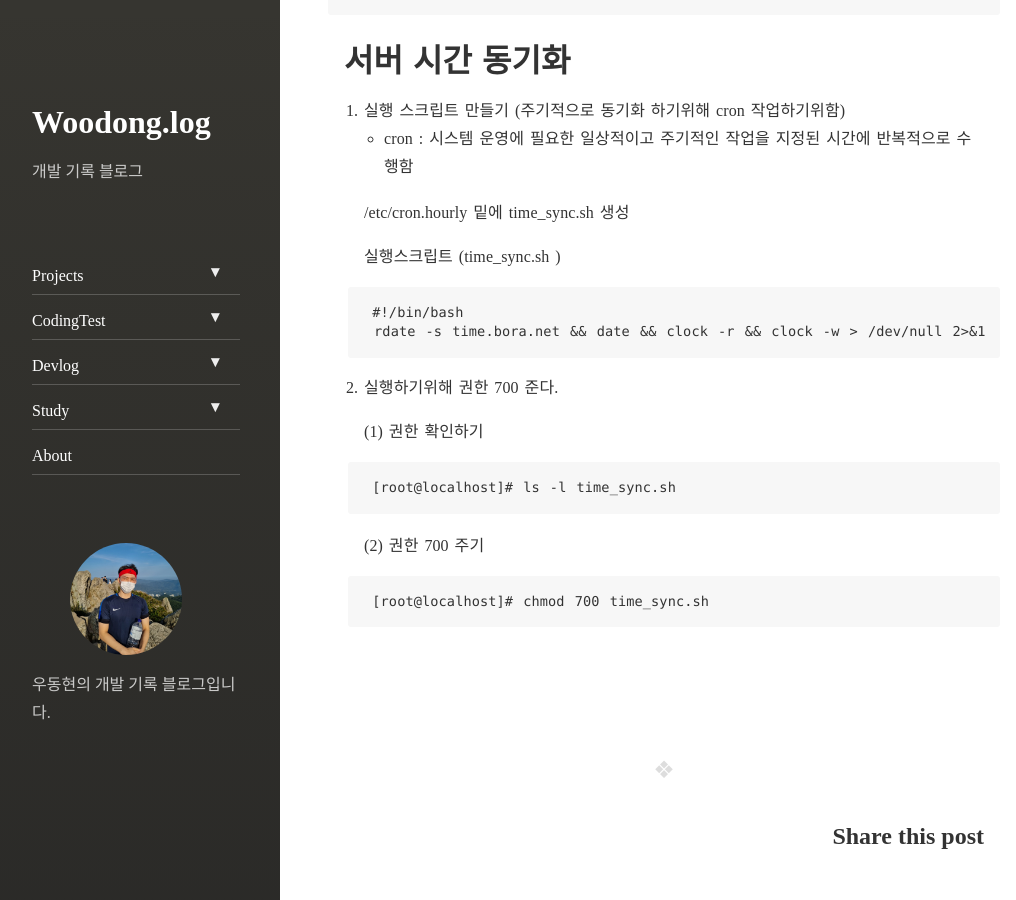
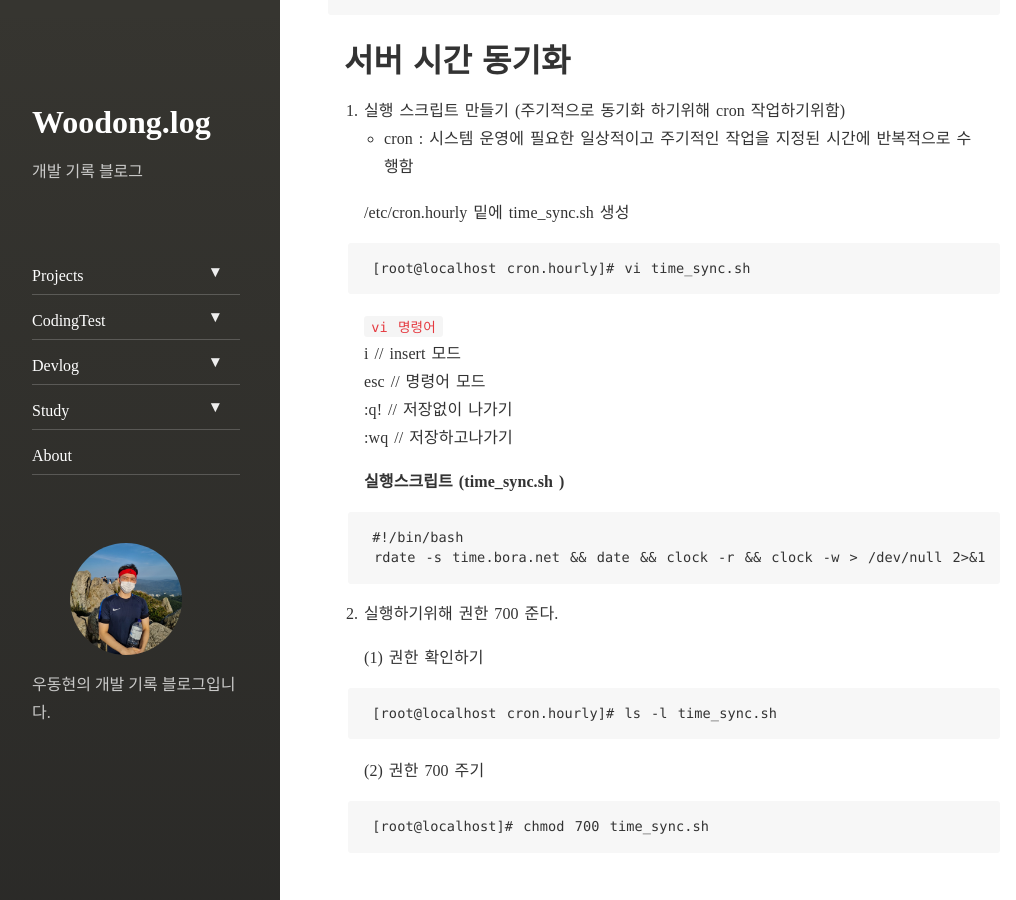
Before and after one commit to dhsj8405/dhsj8405.github.io, a Jekyll site: the page built from _posts/2021-02-15-linux-01.markdown, in a window 1280 px wide and 900 px high, scrolled down 423 px. Shown: the whole window, without its empty margins (8-1024 px from the left). Built offline with Jekyll 4.4.1, drawn with Linux system fonts in a browser that asks for light colours; nearby versions of some CDN libraries; comment, search, counter and statistics services are not loaded.

Commit message:
리눅스 서버시간 동기화 수정

````diff
--- a/_posts/2021-02-15-linux-01.markdown
+++ b/_posts/2021-02-15-linux-01.markdown
@@ -24,8 +24,16 @@ comments: true
 	-	cron : 시스템 운영에 필요한 일상적이고 주기적인 작업을 지정된 시간에 반복적으로 수행함
 
 	/etc/cron.hourly 밑에 time_sync.sh 생성
+	```linux
+	[root@localhost cron.hourly]# vi time_sync.sh
+	```
+	`vi 명령어`
+	i // insert 모드
+	esc // 명령어 모드
+	:q! //  저장없이 나가기
+	:wq // 저장하고나가기
 
-	실행스크립트 (time_sync.sh )
+	<span style = "font-weight : bold">실행스크립트 (time_sync.sh )</span>
 	```
 	#!/bin/bash
 	rdate -s time.bora.net && date && clock -r && clock -w > /dev/null 2>&1
@@ -35,7 +43,7 @@ comments: true
 
 	(1) 권한 확인하기
 	```linux
-	[root@localhost]# ls -l time_sync.sh
+	[root@localhost cron.hourly]# ls -l time_sync.sh
 	```
 	(2) 권한 700 주기
 	```linux
````
